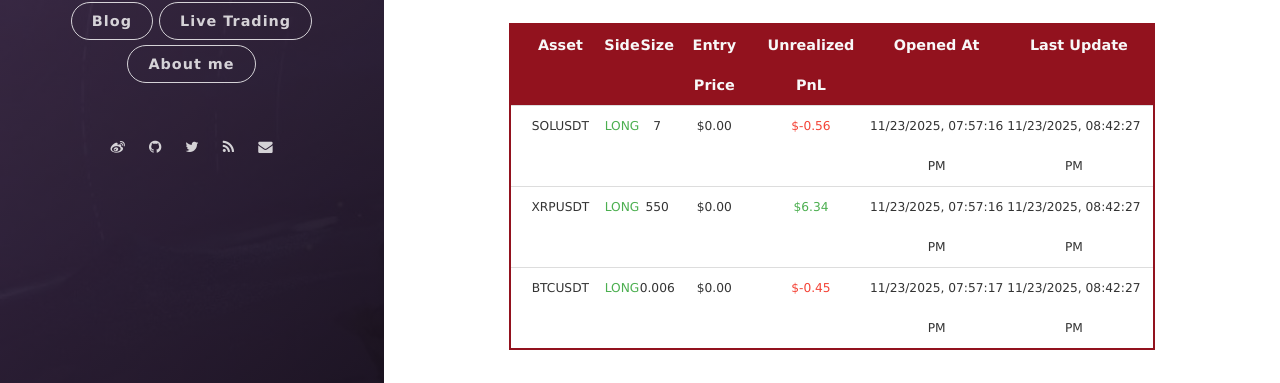
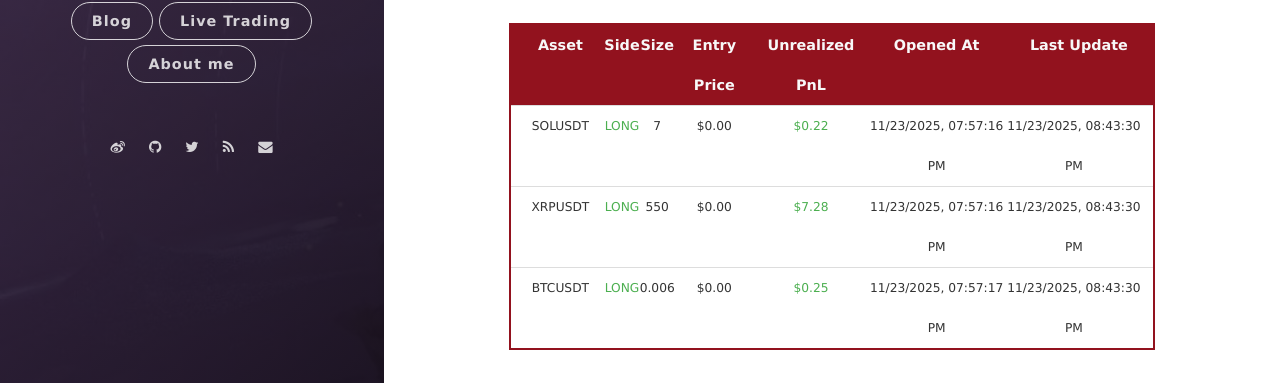
Before and after one commit to leeyegy/leeyegy.github.io, a Jekyll site: the page built from live-trading.html, in a window 1280 px wide and 1026 px high. Shown: the part 576-959 px from the top of the window. Built offline with Jekyll 4.4.1, drawn with Linux system fonts in a browser that asks for light colours; nearby versions of some CDN libraries.

Commit message:
AccountMonitor: refresh positions 2025-11-24T04:43:30+08:00

```diff
--- a/assets/data/binance/positions.json
+++ b/assets/data/binance/positions.json
@@ -4,26 +4,26 @@
     "side": "LONG",
     "size": 7.0,
     "entryPrice": 0.0,
-    "unrealizedPnl": -0.56,
+    "unrealizedPnl": 0.223237,
     "openedAt": "2025-11-24T03:57:16+08:00",
-    "reportedAt": "2025-11-24T04:42:27+08:00"
+    "reportedAt": "2025-11-24T04:43:30+08:00"
   },
   {
     "symbol": "XRPUSDT",
     "side": "LONG",
     "size": 550.0,
     "entryPrice": 0.0,
-    "unrealizedPnl": 6.341522,
+    "unrealizedPnl": 7.276522,
     "openedAt": "2025-11-24T03:57:16+08:00",
-    "reportedAt": "2025-11-24T04:42:27+08:00"
+    "reportedAt": "2025-11-24T04:43:30+08:00"
   },
   {
     "symbol": "BTCUSDT",
     "side": "LONG",
     "size": 0.006,
     "entryPrice": 0.0,
-    "unrealizedPnl": -0.4504647,
+    "unrealizedPnl": 0.25294634,
     "openedAt": "2025-11-24T03:57:17+08:00",
-    "reportedAt": "2025-11-24T04:42:27+08:00"
+    "reportedAt": "2025-11-24T04:43:30+08:00"
   }
 ]
```
